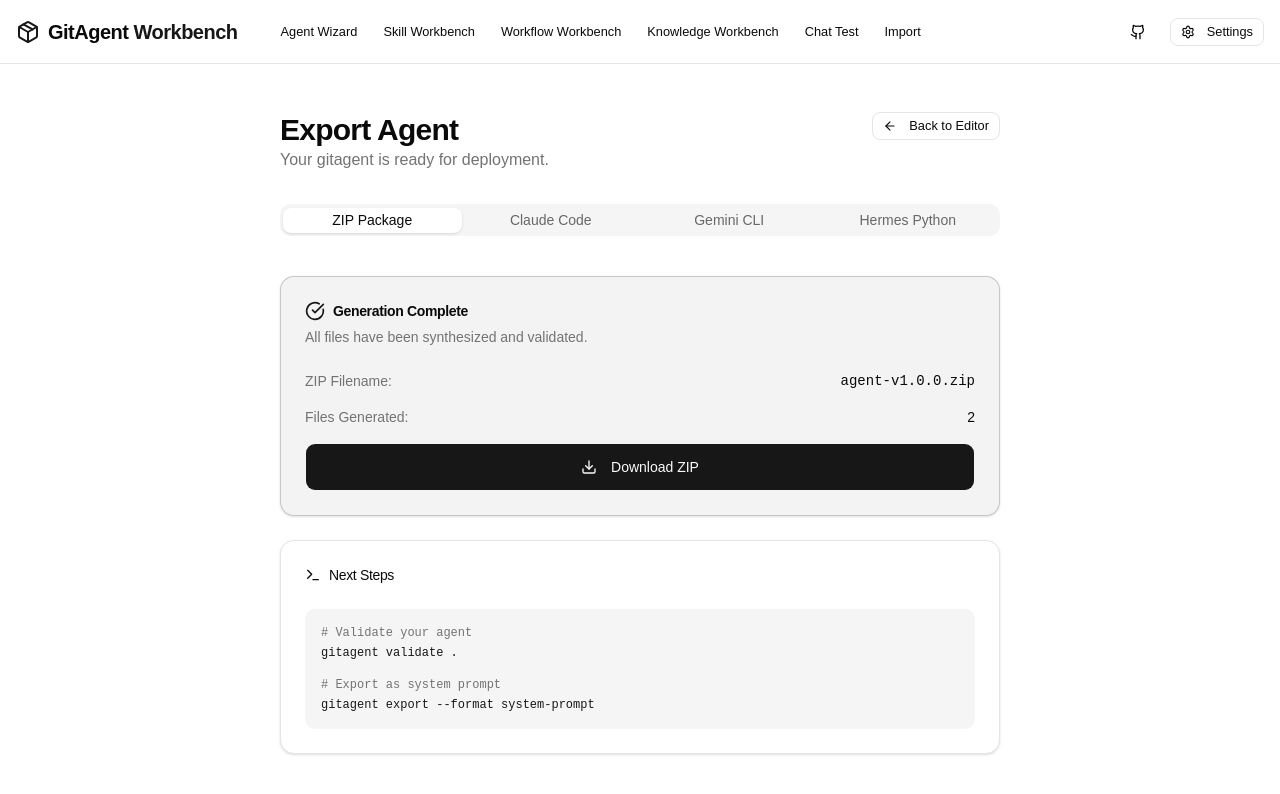
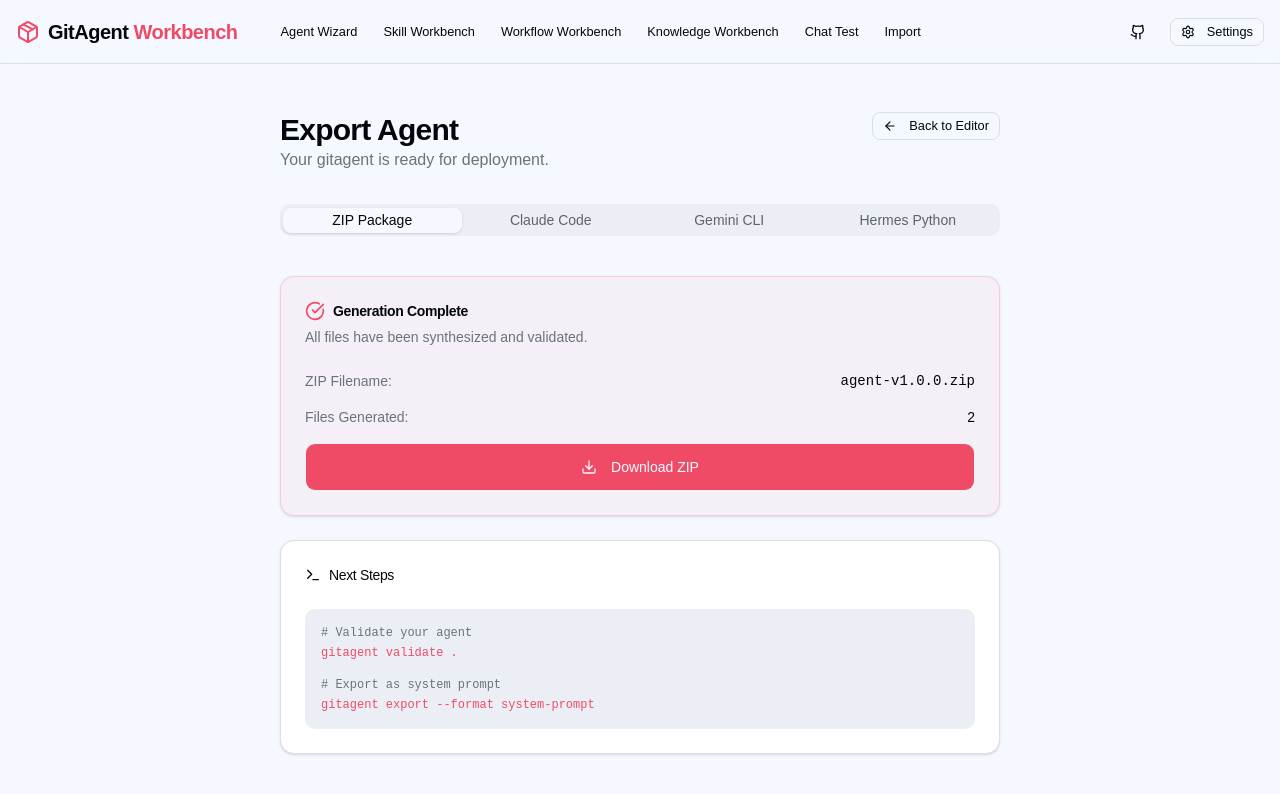
Before and after one commit to b08x/gitagent-workbench, a React (Vite) app: page /export in a window 1280 px wide. Shown: the top 794 px of the page. Built offline with nearby package versions, Linux system fonts and the light colour scheme.

Commit message:
feat: Update theme colors
Refactors the CSS variables to better align with the application's branding and aesthetic. Introduces a more refined color palette for both light and dark modes.

```diff
--- a/src/index.css
+++ b/src/index.css
@@ -45,46 +45,46 @@
 @layer base {
   :root {
     --background: #ffffff;
-    --foreground: #0a0a0a;
+    --foreground: #0a0b14;
     --card: #ffffff;
-    --card-foreground: #0a0a0a;
+    --card-foreground: #0a0b14;
     --popover: #ffffff;
-    --popover-foreground: #0a0a0a;
-    --primary: #0a0a0a;
+    --popover-foreground: #0a0b14;
+    --primary: #ff5c77;
     --primary-foreground: #ffffff;
-    --secondary: #f4f4f5;
-    --secondary-foreground: #18181b;
-    --muted: #f4f4f5;
-    --muted-foreground: #71717a;
-    --accent: #f4f4f5;
-    --accent-foreground: #18181b;
+    --secondary: #f0f1f5;
+    --secondary-foreground: #0a0b14;
+    --muted: #f0f1f5;
+    --muted-foreground: #64748b;
+    --accent: #f0f1f5;
+    --accent-foreground: #0a0b14;
     --destructive: #ef4444;
     --destructive-foreground: #fafafa;
-    --border: #e4e4e7;
-    --input: #e4e4e7;
-    --ring: #0a0a0a;
+    --border: #e2e8f0;
+    --input: #e2e8f0;
+    --ring: #ff5c77;
   }
 
   .dark {
-    --background: #0a0a0a; /* Deep black from image background */
-    --foreground: #f5f5f5; /* Chalk white from image text */
-    --card: #141414;
-    --card-foreground: #f5f5f5;
-    --popover: #141414;
-    --popover-foreground: #f5f5f5;
-    --primary: #ff4d00; /* Vibrant orange-red from image markings */
+    --background: #0a0b14;
+    --foreground: #ffffff;
+    --card: #161724;
+    --card-foreground: #ffffff;
+    --popover: #161724;
+    --popover-foreground: #ffffff;
+    --primary: #ff5c77;
     --primary-foreground: #ffffff;
-    --secondary: #ffcc00; /* Golden yellow from image headers */
-    --secondary-foreground: #0a0a0a;
-    --muted: #1f1f1f;
-    --muted-foreground: #a1a1aa;
-    --accent: #ff4d00;
+    --secondary: #11121d;
+    --secondary-foreground: #ffffff;
+    --muted: #11121d;
+    --muted-foreground: #a0a0b0;
+    --accent: #11121d;
     --accent-foreground: #ffffff;
     --destructive: #ef4444;
     --destructive-foreground: #fafafa;
-    --border: #2a2a2a;
-    --input: #2a2a2a;
-    --ring: #ff4d00;
+    --border: #2a2b3d;
+    --input: #2a2b3d;
+    --ring: #ff5c77;
   }
 
   * {
@@ -142,70 +142,70 @@
 }
 
 :root {
-  --background: oklch(1 0 0);
-  --foreground: oklch(0.145 0 0);
+  --background: oklch(0.98 0.01 260);
+  --foreground: oklch(0.12 0.02 260);
   --card: oklch(1 0 0);
-  --card-foreground: oklch(0.145 0 0);
+  --card-foreground: oklch(0.12 0.02 260);
   --popover: oklch(1 0 0);
-  --popover-foreground: oklch(0.145 0 0);
-  --primary: oklch(0.205 0 0);
-  --primary-foreground: oklch(0.985 0 0);
-  --secondary: oklch(0.97 0 0);
-  --secondary-foreground: oklch(0.205 0 0);
-  --muted: oklch(0.97 0 0);
-  --muted-foreground: oklch(0.556 0 0);
-  --accent: oklch(0.97 0 0);
-  --accent-foreground: oklch(0.205 0 0);
-  --destructive: oklch(0.577 0.245 27.325);
-  --border: oklch(0.922 0 0);
-  --input: oklch(0.922 0 0);
-  --ring: oklch(0.708 0 0);
-  --chart-1: oklch(0.87 0 0);
-  --chart-2: oklch(0.556 0 0);
-  --chart-3: oklch(0.439 0 0);
-  --chart-4: oklch(0.371 0 0);
-  --chart-5: oklch(0.269 0 0);
+  --popover-foreground: oklch(0.12 0.02 260);
+  --primary: oklch(0.65 0.2 15);
+  --primary-foreground: oklch(0.98 0.01 260);
+  --secondary: oklch(0.95 0.01 260);
+  --secondary-foreground: oklch(0.12 0.02 260);
+  --muted: oklch(0.95 0.01 260);
+  --muted-foreground: oklch(0.55 0.02 260);
+  --accent: oklch(0.95 0.01 260);
+  --accent-foreground: oklch(0.12 0.02 260);
+  --destructive: oklch(0.6 0.18 25);
+  --border: oklch(0.9 0.01 260);
+  --input: oklch(0.9 0.01 260);
+  --ring: oklch(0.65 0.2 15);
+  --chart-1: oklch(0.65 0.2 15);
+  --chart-2: oklch(0.7 0.18 165);
+  --chart-3: oklch(0.7 0.15 45);
+  --chart-4: oklch(0.5 0.1 260);
+  --chart-5: oklch(0.4 0.08 260);
   --radius: 0.625rem;
-  --sidebar: oklch(0.985 0 0);
-  --sidebar-foreground: oklch(0.145 0 0);
-  --sidebar-primary: oklch(0.205 0 0);
-  --sidebar-primary-foreground: oklch(0.985 0 0);
-  --sidebar-accent: oklch(0.97 0 0);
-  --sidebar-accent-foreground: oklch(0.205 0 0);
-  --sidebar-border: oklch(0.922 0 0);
-  --sidebar-ring: oklch(0.708 0 0);
+  --sidebar: oklch(0.98 0.01 260);
+  --sidebar-foreground: oklch(0.12 0.02 260);
+  --sidebar-primary: oklch(0.65 0.2 15);
+  --sidebar-primary-foreground: oklch(0.98 0.01 260);
+  --sidebar-accent: oklch(0.95 0.01 260);
+  --sidebar-accent-foreground: oklch(0.12 0.02 260);
+  --sidebar-border: oklch(0.9 0.01 260);
+  --sidebar-ring: oklch(0.65 0.2 15);
 }
 
 .dark {
-  --background: oklch(0.145 0 0);
-  --foreground: oklch(0.985 0 0);
-  --card: oklch(0.205 0 0);
-  --card-foreground: oklch(0.985 0 0);
-  --popover: oklch(0.205 0 0);
-  --popover-foreground: oklch(0.985 0 0);
-  --primary: oklch(0.922 0 0);
-  --primary-foreground: oklch(0.205 0 0);
-  --secondary: oklch(0.269 0 0);
-  --secondary-foreground: oklch(0.985 0 0);
-  --muted: oklch(0.269 0 0);
-  --muted-foreground: oklch(0.708 0 0);
-  --accent: oklch(0.269 0 0);
-  --accent-foreground: oklch(0.985 0 0);
-  --destructive: oklch(0.704 0.191 22.216);
-  --border: oklch(1 0 0 / 10%);
-  --input: oklch(1 0 0 / 15%);
-  --ring: oklch(0.556 0 0);
-  --chart-1: oklch(0.87 0 0);
-  --chart-2: oklch(0.556 0 0);
-  --chart-3: oklch(0.439 0 0);
-  --chart-4: oklch(0.371 0 0);
-  --chart-5: oklch(0.269 0 0);
-  --sidebar: oklch(0.205 0 0);
-  --sidebar-foreground: oklch(0.985 0 0);
-  --sidebar-primary: oklch(0.488 0.243 264.376);
-  --sidebar-primary-foreground: oklch(0.985 0 0);
-  --sidebar-accent: oklch(0.269 0 0);
-  --sidebar-accent-foreground: oklch(0.985 0 0);
-  --sidebar-border: oklch(1 0 0 / 10%);
-  --sidebar-ring: oklch(0.556 0 0);
+  --background: oklch(0.12 0.02 260);
+  --foreground: oklch(0.98 0.01 260);
+  --card: oklch(0.16 0.03 260);
+  --card-foreground: oklch(0.98 0.01 260);
+  --popover: oklch(0.16 0.03 260);
+  --popover-foreground: oklch(0.98 0.01 260);
+  --primary: oklch(0.65 0.2 15);
+  --primary-foreground: oklch(0.98 0.01 260);
+  --secondary: oklch(0.14 0.025 260);
+  --secondary-foreground: oklch(0.98 0.01 260);
+  --muted: oklch(0.14 0.025 260);
+  --muted-foreground: oklch(0.7 0.02 260);
+  --accent: oklch(0.14 0.025 260);
+  --accent-foreground: oklch(0.98 0.01 260);
+  --destructive: oklch(0.6 0.18 25);
+  --border: oklch(0.25 0.04 260);
+  --input: oklch(0.25 0.04 260);
+  --ring: oklch(0.65 0.2 15);
+  --chart-1: oklch(0.65 0.2 15);
+  --chart-2: oklch(0.7 0.18 165);
+  --chart-3: oklch(0.7 0.15 45);
+  --chart-4: oklch(0.4 0.1 260);
+  --chart-5: oklch(0.3 0.08 260);
+  --sidebar: oklch(0.14 0.025 260);
+  --sidebar-foreground: oklch(0.98 0.01 260);
+  --sidebar-primary: oklch(0.65 0.2 15);
+  --sidebar-primary-foreground: oklch(0.98 0.01 260);
+  --sidebar-accent: oklch(0.16 0.03 260);
+  --sidebar-accent-foreground: oklch(0.98 0.01 260);
+  --sidebar-border: oklch(0.25 0.04 260);
+  --sidebar-ring: oklch(0.65 0.2 15);
 }
```
